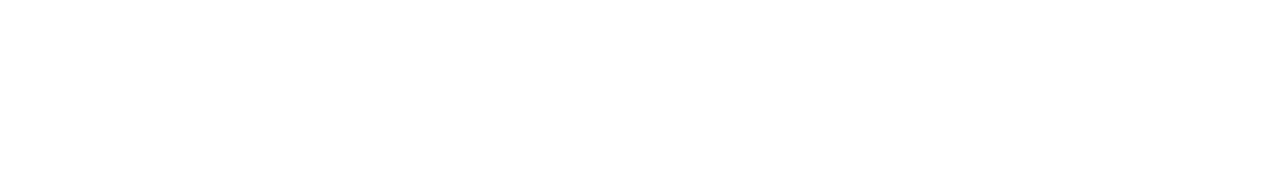
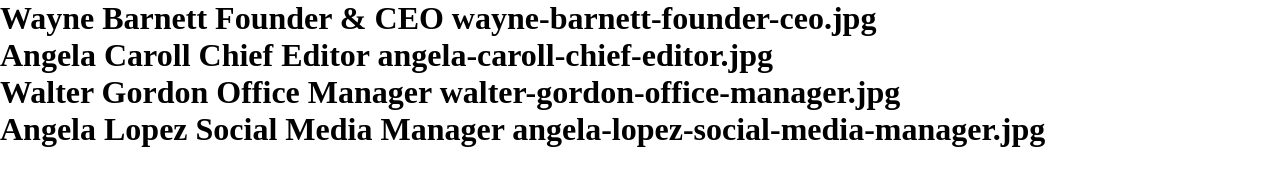
Before and after one commit to SimoneCorona/js-our-team, a plain HTML site: page index.html in a window 1280 px wide. Drawn offline with Linux system fonts and the light colour scheme.

Commit message:
milestone1 and 2 added

```diff
--- a/index.html
+++ b/index.html
@@ -8,7 +8,7 @@
     <title>Document</title>
 </head>
 <body>
-
+    <div class = "person"></div>
     <script src="js/script.js" type="text/javascript"></script>
 </body>
 </html>
--- a/js/script.js
+++ b/js/script.js
@@ -1,6 +1,54 @@
 // Viene fornito un array di oggetti che rappresentano i membri del team.
 // Ogni membro ha le informazioni necessarie per stampare le relative informazioni: Nome, Ruolo e Foto.
+
+const team = [
+    {
+      name: 'Wayne Barnett',
+      role: 'Founder & CEO',
+      image: 'wayne-barnett-founder-ceo.jpg',
+    },
+    {
+      name: 'Angela Caroll',
+      role: 'Chief Editor',
+      image: 'angela-caroll-chief-editor.jpg',
+    },
+    {
+      name: 'Walter Gordon',
+      role: 'Office Manager',
+      image: 'walter-gordon-office-manager.jpg',
+    },
+    {
+      name: 'Angela Lopez',
+      role: 'Social Media Manager',
+      image: 'angela-lopez-social-media-manager.jpg',
+    },
+    {
+      name: 'Scott Estrada',
+      role: 'Developer',
+      image: 'scott-estrada-developer.jpg',
+    },
+    {
+      name: 'Barbara Ramos',
+      role: 'Graphic Designer',
+      image: 'barbara-ramos-graphic-designer.jpg',
+    },
+];
+
 // MILESTONE 1:
 // stampare su console le informazioni di nome, ruolo e la stringa della foto
+for (let key in "team") {
+    console.log(team[key].name, team[key].role, team[key].image);
+};
+
 // MILESTONE 2:
 // stampare le stesse informazioni su DOM sottoforma di stringhe
+let singlePerson = [];
+for (let key in "team") {
+    singlePerson.push(`${team[key].name}` + ' ' + `${team[key].role}` + ' ' + `${team[key].image}`);
+};
+console.log(singlePerson)
+
+for (let i = 0; i < singlePerson.length; i++) {
+    const person = document.querySelector(".person");
+    person.innerHTML +=  `<h1>${singlePerson[i]}</h1>`;
+}
```
